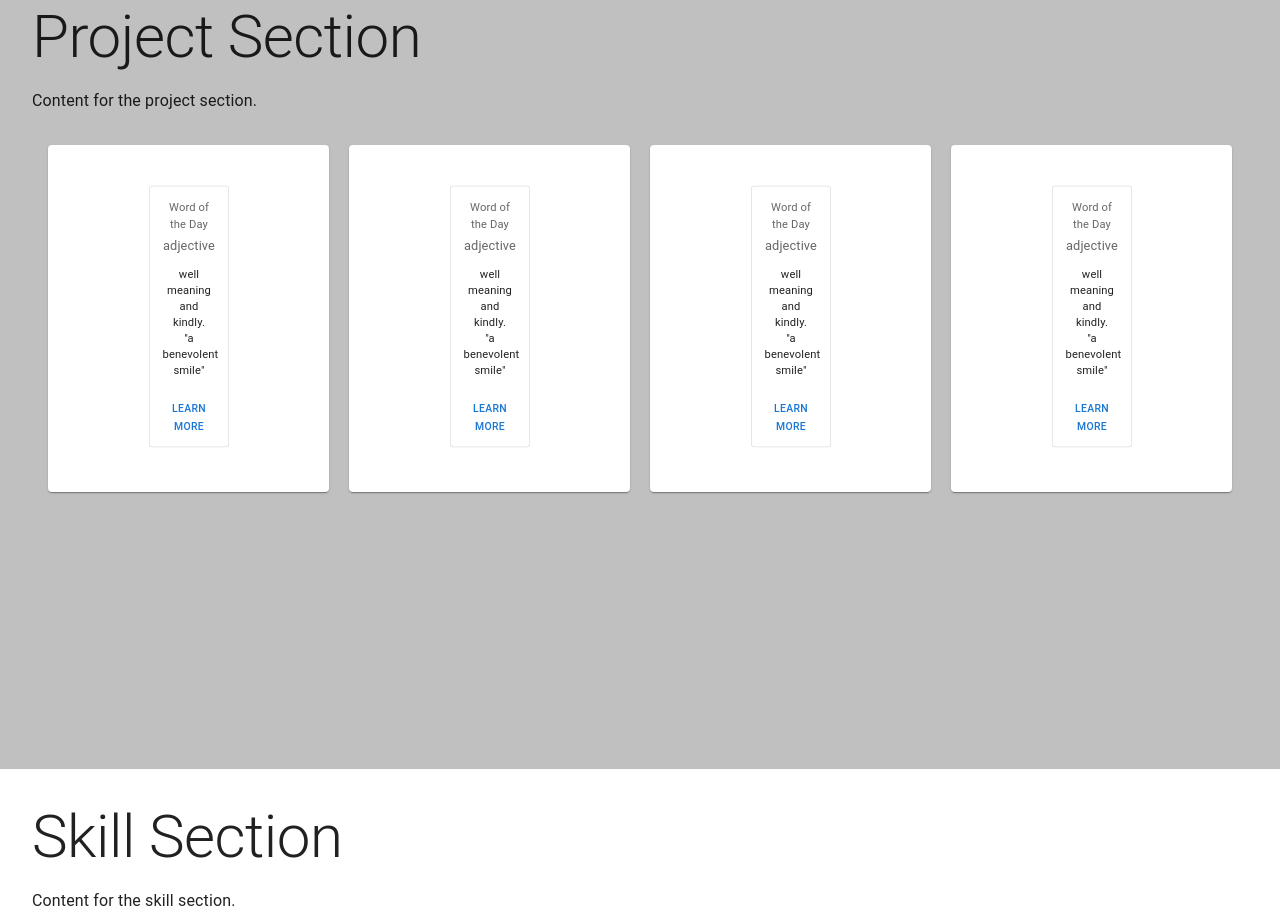
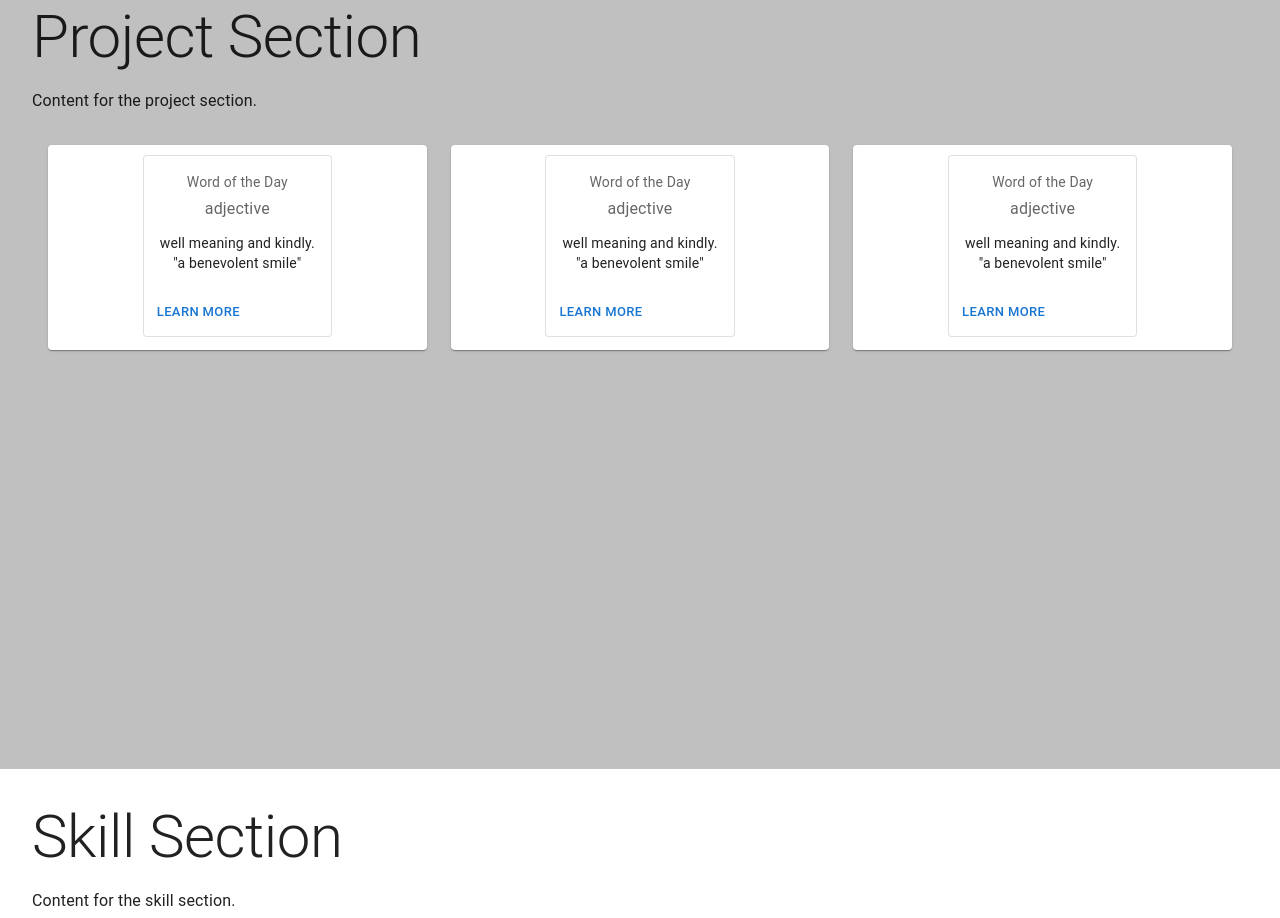
Before and after one commit to beast3012/profile, a React (Create React App) app: page / in a window 1280 px wide. Shown: the part 900-1818 px from the top of the page. Built offline with nearby package versions, Linux system fonts and the light colour scheme.

Commit message:
update Project.js
...

```diff
--- a/src/components/Project.js
+++ b/src/components/Project.js
@@ -20,7 +20,7 @@ const Item = styled(Paper)(({ theme }) => ({
 const card = (
   <Box
     component="span"
-    sx={{ display: 'inline-block', mx: '2px', transform: 'scale(0.8)', width: 100}}
+    sx={{ display: 'inline-block', mx: '2px', transform: 'scale(1)', my: '2px' }}
   >
     <Card variant="outlined">
     <React.Fragment>
@@ -52,20 +52,13 @@ const Project = React.forwardRef((props, ref) => (
   <Box ref={ref} sx={{ height: '100vh', backgroundColor: '#c0c0c0', p: 4 }}>
     <Typography variant="h2">Project Section</Typography>
     <p>Content for the project section.</p>
-    <Box sx={{ flexGrow: 1, p: 2 }}>
-      <Grid container spacing={2.5}>
-        <Grid item xs={3}>
-          <Item>{card}</Item>
-        </Grid>
-        <Grid item xs={3}>
-          <Item>{card}</Item>
-        </Grid>
-        <Grid item xs={3}>
-          <Item>{card}</Item>
-        </Grid>
-        <Grid item xs={3}>
-          <Item>{card}</Item>
-        </Grid>
+    <Box sx={{ flexGrow: 1, p: 2, height: '50vh' }}>
+      <Grid container spacing={{ xs: 2, md: 3 }} columns={{ xs: 4, sm: 8, md: 12 }}>
+        {Array.from(Array(3 )).map((_, index) => (
+          <Grid item xs={2} sm={4} md={4} key={index}>
+            <Item>{card}</Item>
+          </Grid>
+        ))}
       </Grid>
     </Box>
   </Box>
```
